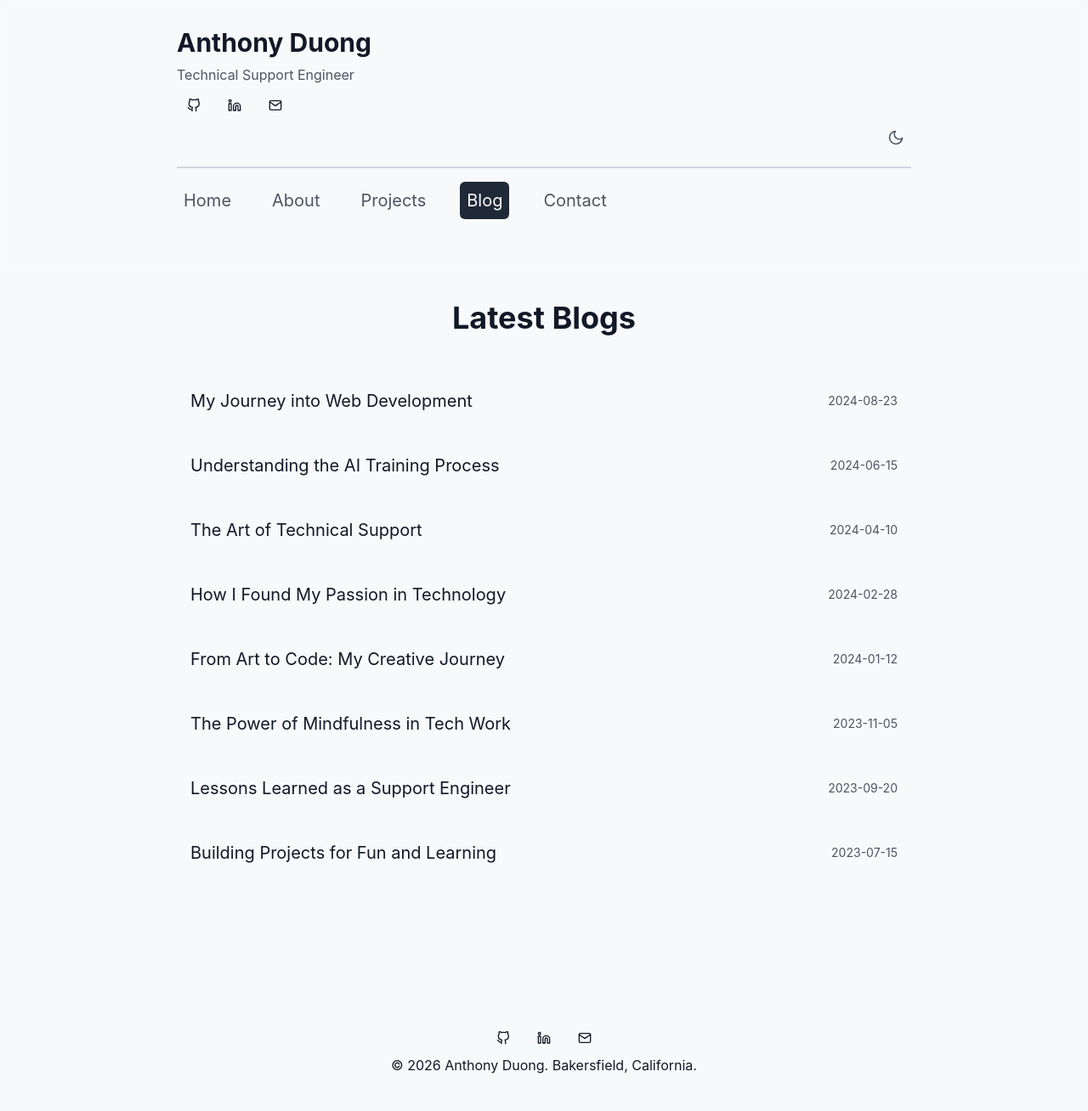
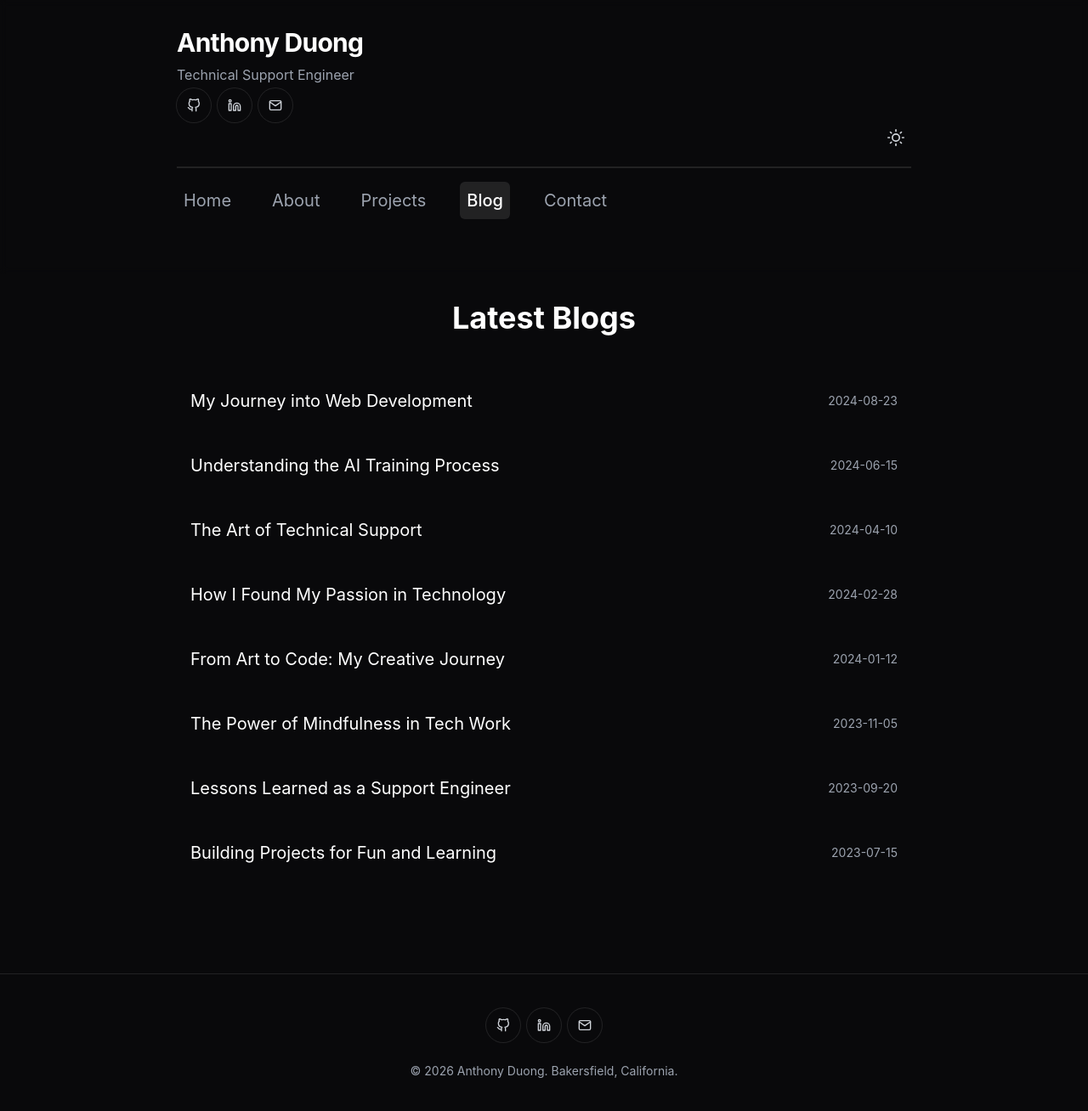
Before and after one commit to khangbeo/anthony-portfolio, a Next.js app: page /blog in a window 1280 px wide. Shown: the top 1308 px of the page at 85% size. Built offline with nearby package versions, Linux system fonts and the light colour scheme.

Commit message:
Dark theme by default; cohesive shell, header, nav, footer, socials

```diff
--- a/components/common/Socials.js
+++ b/components/common/Socials.js
@@ -8,7 +8,7 @@ export default function Socials() {
                 href={userData.socialLinks.github}
                 target="_blank"
                 rel="noopener noreferrer"
-                className="h-10 w-10 rounded-full hover:bg-gray-900 hover:text-gray-50 text-gray-900 dark:text-gray-50 dark:hover:bg-gray-50 dark:hover:text-gray-900 flex items-center justify-center cursor-pointer"
+                className="h-10 w-10 rounded-full ring-1 ring-gray-200 dark:ring-white/10 hover:bg-gray-900 hover:text-white text-gray-700 dark:text-gray-300 dark:hover:bg-white/10 dark:hover:text-white flex items-center justify-center cursor-pointer transition-colors duration-200"
             >
                 <FiGithub />
             </a>
@@ -16,14 +16,14 @@ export default function Socials() {
                 href={userData.socialLinks.linkedin}
                 target="_blank"
                 rel="noopener noreferrer"
-                className="h-10 w-10 rounded-full hover:bg-gray-900 hover:text-gray-50 text-gray-900 dark:text-gray-50 dark:hover:bg-gray-50 dark:hover:text-gray-900 flex items-center justify-center cursor-pointer"
+                className="h-10 w-10 rounded-full ring-1 ring-gray-200 dark:ring-white/10 hover:bg-gray-900 hover:text-white text-gray-700 dark:text-gray-300 dark:hover:bg-white/10 dark:hover:text-white flex items-center justify-center cursor-pointer transition-colors duration-200"
             >
                 <FiLinkedin />
             </a>
             <a
                 href={`mailto:${userData.email}`}
                 rel="noopener noreferrer"
-                className="h-10 w-10 rounded-full hover:bg-gray-900 hover:text-gray-50 text-gray-900 dark:text-gray-50 dark:hover:bg-gray-50 dark:hover:text-gray-900 flex items-center justify-center cursor-pointer"
+                className="h-10 w-10 rounded-full ring-1 ring-gray-200 dark:ring-white/10 hover:bg-gray-900 hover:text-white text-gray-700 dark:text-gray-300 dark:hover:bg-white/10 dark:hover:text-white flex items-center justify-center cursor-pointer transition-colors duration-200"
             >
                 <FiMail />
             </a>
--- a/components/layout/ContainerBlock.js
+++ b/components/layout/ContainerBlock.js
@@ -59,7 +59,7 @@ export default function ContainerBlock({ children, customMeta }) {
                 />
                 <link rel="canonical" href="https://anthonyduong.vercel.com" />
             </Head>
-            <div className="min-h-screen flex flex-col">
+            <div className="flex min-h-screen flex-col bg-gray-50 text-gray-900 dark:bg-[#09090b] dark:text-gray-100">
                 <Header />
                 <main className="flex-grow container mx-auto px-4 py-8">
                     {children}
--- a/components/layout/Footer.js
+++ b/components/layout/Footer.js
@@ -2,20 +2,14 @@ import Socials from "../common/Socials";
 
 export default function Footer() {
     return (
-        <div
-            className="
-      mt-20 max-w-6xl mx-auto px-4 py-10 md:py-10
-      "
-        >
-            <div className="flex flex-col space-y-4 md:space-y-0 items-center mt-8">
+        <footer className="mt-24 border-t border-gray-200 dark:border-white/10">
+            <div className="mx-auto flex max-w-4xl flex-col items-center px-4 py-10">
                 <Socials />
-                <div className="m-8 text-center">
-                    <p>
-                        &copy; {new Date().getFullYear()} Anthony Duong.
-                        Bakersfield, California.
-                    </p>
-                </div>
+                <p className="mt-6 text-center text-sm text-gray-600 dark:text-gray-400">
+                    &copy; {new Date().getFullYear()} Anthony Duong.
+                    Bakersfield, California.
+                </p>
             </div>
-        </div>
+        </footer>
     );
 }
--- a/components/layout/Header.js
+++ b/components/layout/Header.js
@@ -8,10 +8,10 @@ export default function Header() {
             <div className="container mx-auto">
                 <div className="flex flex-col py-8">
                     <div>
-                        <h1 className="text-3xl font-bold mb-2">
+                        <h1 className="mb-2 text-3xl font-bold tracking-tight text-gray-900 dark:text-white">
                             Anthony Duong
                         </h1>
-                        <p className="text-gray-600 dark:text-gray-300 mb-1 text-md">
+                        <p className="text-gray-600 dark:text-gray-400 mb-1 text-md">
                             {userData.designation}
                         </p>
                         <Socials />
@@ -19,7 +19,7 @@ export default function Header() {
 
                     <ThemeToggle />
 
-                    <hr className="my-4 border-gray-300 dark:border-gray-800 w-full border-solid border-[1px]" />
+                    <hr className="my-4 border-gray-200 dark:border-white/10 w-full border-solid border-[1px]" />
                     <Navbar />
                 </div>
             </div>
--- a/components/layout/Navbar.js
+++ b/components/layout/Navbar.js
@@ -20,8 +20,8 @@ export default function Navbar() {
                     href={item.href}
                     className={`p-2 rounded-md lg:text-xl transition-colors ${
                         router.pathname === item.href
-                            ? "bg-gray-800 dark:bg-gray-200 text-white dark:text-gray-900"
-                            : "text-gray-600 dark:text-gray-300 hover:text-gray-900 dark:hover:text-white"
+                            ? "bg-gray-900 font-medium text-white dark:bg-white/10 dark:text-white"
+                            : "text-gray-600 hover:text-gray-900 dark:text-gray-400 dark:hover:text-white"
                     }`}
                 >
                     {item.name}
--- a/pages/_app.js
+++ b/pages/_app.js
@@ -6,7 +6,7 @@ config.autoAddCss = false;
 
 function MyApp({ Component, pageProps }) {
     return (
-        <ThemeProvider defaultTheme="light" attribute="class">
+        <ThemeProvider defaultTheme="dark" attribute="class">
             <Component {...pageProps} />
         </ThemeProvider>
     );
--- a/styles/globals.css
+++ b/styles/globals.css
@@ -7,12 +7,12 @@
 
 :root {
     --background-light: #f8f9fa;
-    --background-dark: #111827;
+    --background-dark: #09090b;
 }
 
 @layer base {
     body {
-        @apply bg-[#f8f9fa] text-gray-900 dark:bg-[#111827] dark:text-white;
+        @apply bg-[#f8f9fa] text-gray-900 dark:bg-[#09090b] dark:text-gray-100;
         font-feature-settings: "rlig" 1, "calt" 1;
         padding: 0;
         margin: 0;
```
